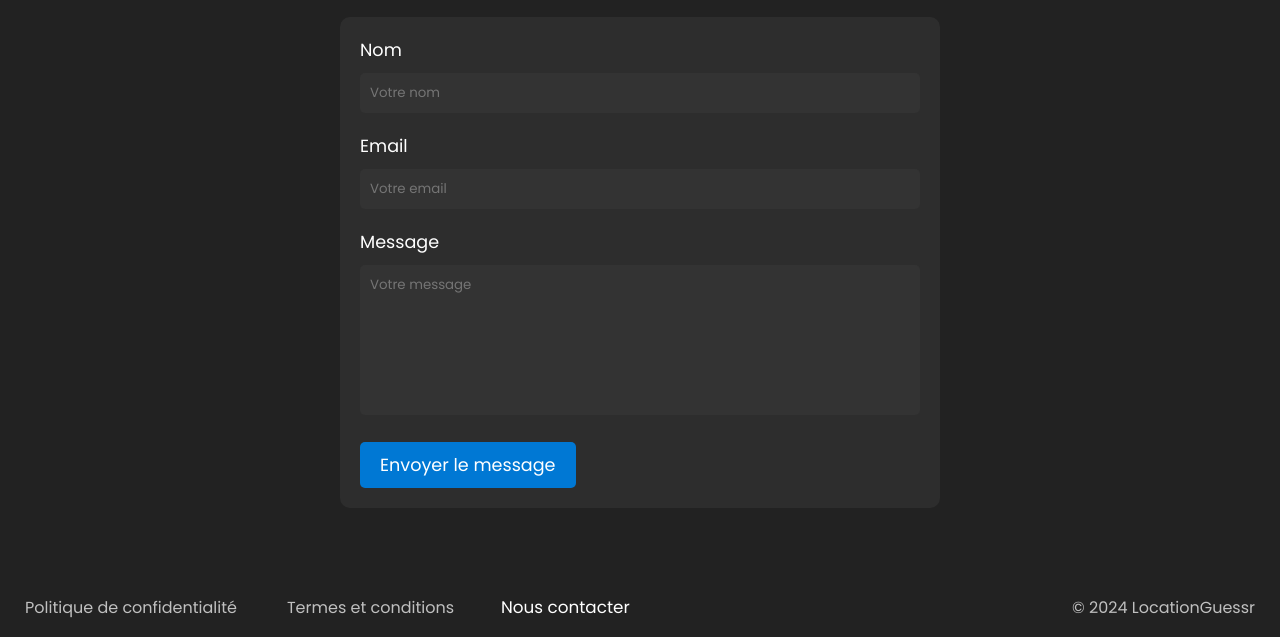
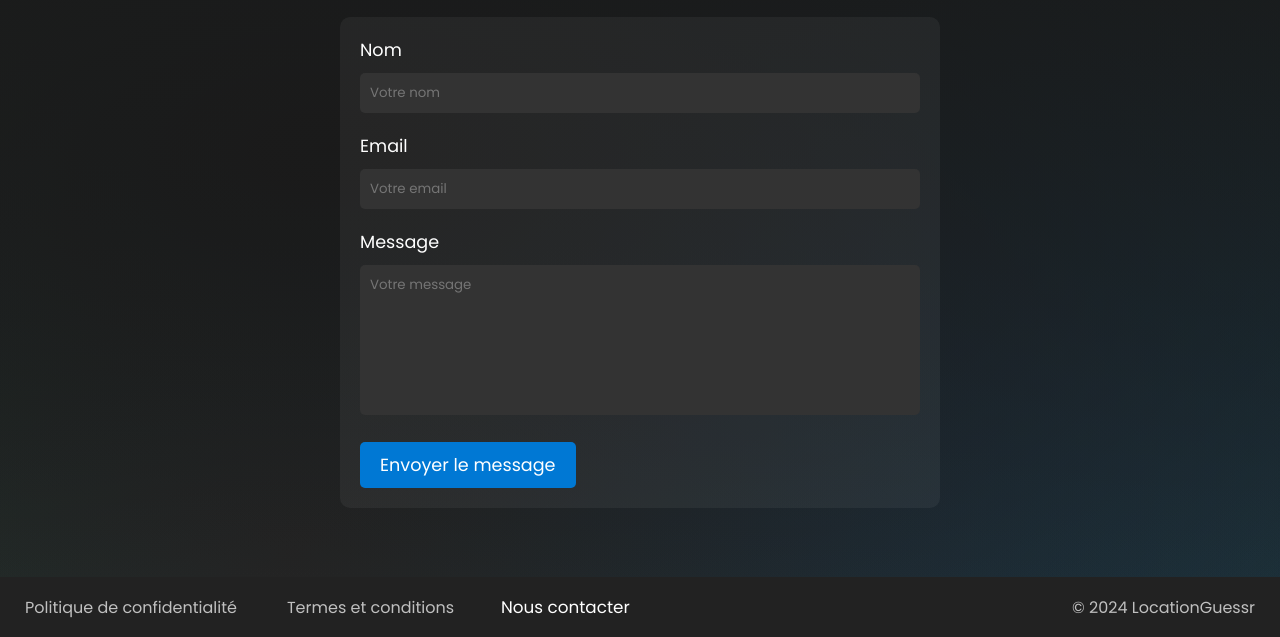
Before and after one commit to ethan-hgt/LocationGuessr, a plain HTML site: page html/contact.html in a window 1280 px wide. Shown: the part 163-800 px from the top of the page. Drawn offline with nearby package versions, Linux system fonts and the light colour scheme.

Commit message:
Changements de fond dans les pages terms, privacy et contact

```diff
--- a/html/contact.html
+++ b/html/contact.html
@@ -18,7 +18,20 @@
         }
 
         body {
-            background-color: #222;
+            background: linear-gradient(to bottom, #1A1A1A, transparent),
+                radial-gradient(at 25.775842699982388% 39.0053357311203%, hsla(0, 0%, 10.196078431372548%, 1) 0%, hsla(0, 0%, 10.196078431372548%, 0) 100%),
+                radial-gradient(at 22.798620893034116% 89.40838373202618%, hsla(0, 0%, 16.862745098039216%, 1) 0%, hsla(0, 0%, 16.862745098039216%, 0) 100%),
+                radial-gradient(at 59.84388338557851% 69.0529804330226%, hsla(208.98876404494382, 77.3913043478261%, 22.54901960784314%, 1) 0%, hsla(208.98876404494382, 77.3913043478261%, 22.54901960784314%, 0) 100%),
+                radial-gradient(at 2.795092232733243% 84.44780297608656%, hsla(140.35714285714286, 48.275862068965516%, 22.745098039215687%, 1) 0%, hsla(140.35714285714286, 48.275862068965516%, 22.745098039215687%, 0) 100%),
+                radial-gradient(at 56.52838229139141% 10.195594785331108%, hsla(0, 0%, 0%, 1) 0%, hsla(0, 0%, 0%, 0) 100%),
+                radial-gradient(at 53.55594647706753% 57.11127746610837%, hsla(0, 0%, 10.196078431372548%, 1) 0%, hsla(0, 0%, 10.196078431372548%, 0) 100%),
+                radial-gradient(at 91.74418994302263% 91.84107248447081%, hsla(0, 0%, 16.862745098039216%, 1) 0%, hsla(0, 0%, 16.862745098039216%, 0) 100%),
+                radial-gradient(at 25.49956661008076% 72.88347003199107%, hsla(208.98876404494382, 77.3913043478261%, 22.54901960784314%, 1) 0%, hsla(208.98876404494382, 77.3913043478261%, 22.54901960784314%, 0) 100%),
+                radial-gradient(at 72.64797999970362% 27.63424868519354%, hsla(140.35714285714286, 48.275862068965516%, 22.745098039215687%, 1) 0%, hsla(140.35714285714286, 48.275862068965516%, 22.745098039215687%, 0) 100%),
+                #1A1A1A;
+    background-size: cover;
+    background-repeat: no-repeat;
+    background-attachment: fixed;
             color: #fff;
             padding: 20px;
         }
```
Also changed, not shown: html/privacy.html (+14 -1 lines), html/terms.html (+14 -1 lines).
